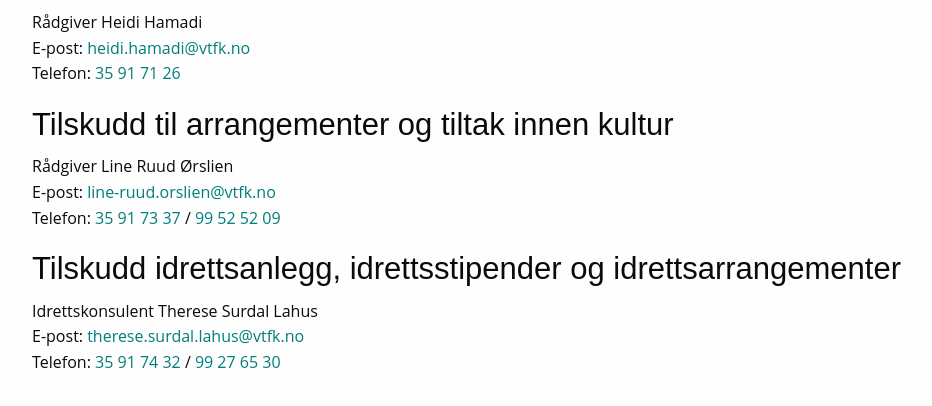
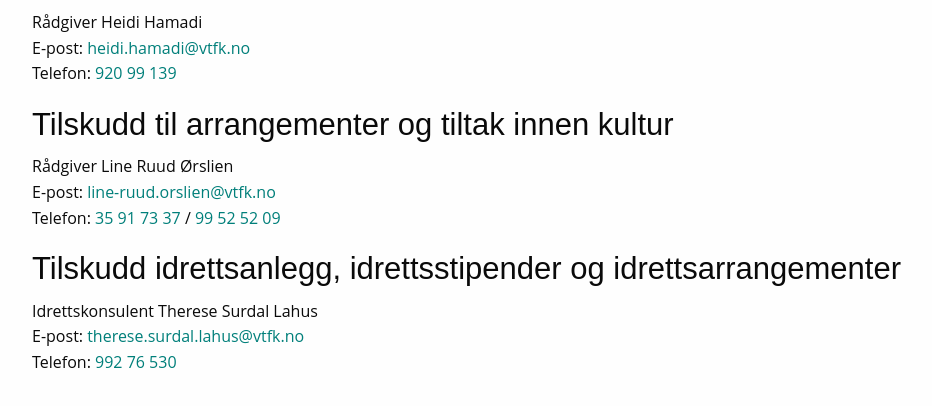
Before and after one commit to telemark/tmp.tilskudd.t-fk.no, a website: page public/index.html in a window 1280 px wide. Shown: the part 306-712 px from the top of the page, without its empty margins (8-940 px from the left). Drawn offline with Linux system fonts and the light colour scheme.

Commit message:
Updates contact information (patch)

```diff
--- a/public/index.html
+++ b/public/index.html
@@ -31,7 +31,7 @@
         <p>
             Rådgiver Heidi Hamadi<br/>
             E-post: <a href="mailto:heidi.hamadi@vtfk.no">heidi.hamadi@vtfk.no</a><br/>
-            Telefon: <a href="tel:+4735917126">35 91 71 26</a>
+            Telefon: <a href="tel:+4792099139">920 99 139</a>
         </p>
         <h3>Tilskudd til arrangementer og tiltak innen kultur</h3>
         <p>
@@ -43,7 +43,7 @@
         <p>
             Idrettskonsulent Therese Surdal Lahus<br/>
             E-post: <a href="mailto:therese.surdal.lahus@vtfk.no">therese.surdal.lahus@vtfk.no</a><br/>
-            Telefon: <a href="tel:+4735917432">35 91 74 32</a> / <a href="tel:+4799276530">99 27 65 30</a>
+            Telefon: <a href="tel:+4799276530">992 76 530</a>
         </p>
     </div>
 </div>
```
